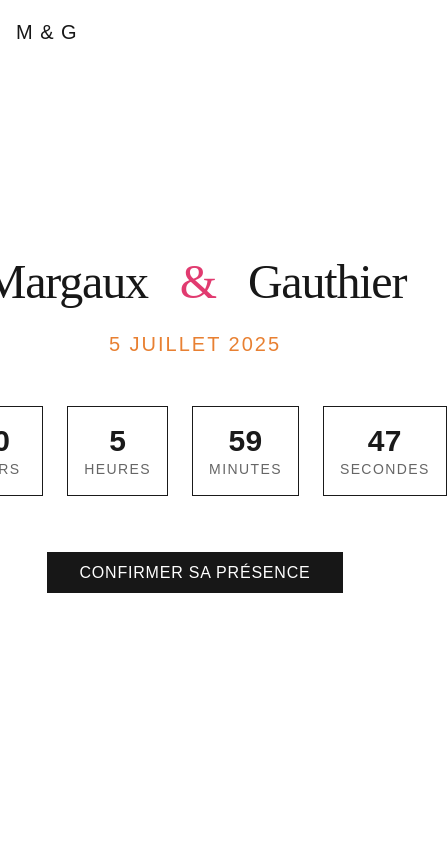
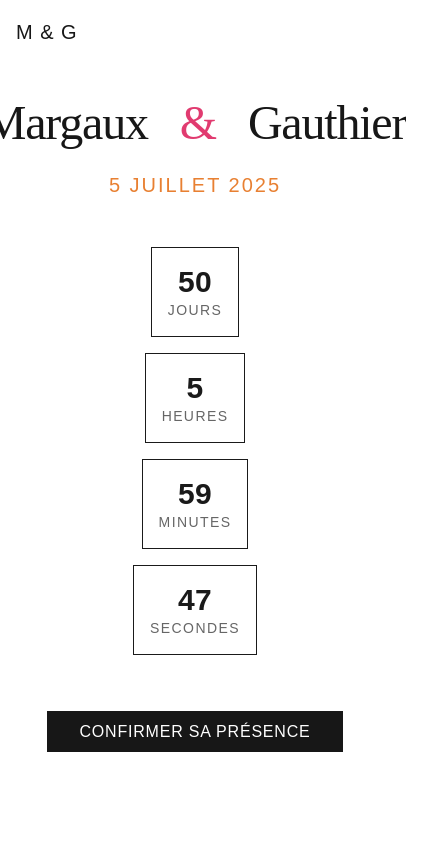
Before and after one commit to Slipaclous/margauxetgauthier, a Next.js app: page / in a window 390 px wide. Shown: the top 844 px of the page, 447 px wide, since content can reach past the window. Built offline with nearby package versions, Linux system fonts and the light colour scheme; no server answers; the database is empty.

Commit message:
adjustments for prod

```diff
--- a/src/components/Countdown.tsx
+++ b/src/components/Countdown.tsx
@@ -42,7 +42,7 @@ const Countdown = () => {
   ];
 
   return (
-    <div className="flex justify-center space-x-6 md:space-x-12">
+    <div className="flex flex-col items-center gap-4 md:flex-row md:justify-center md:gap-12">
       {timeBlocks.map((block) => (
         <motion.div
           key={block.label}
@@ -50,7 +50,7 @@ const Countdown = () => {
           animate={{ scale: 1 }}
           className="text-center"
         >
-          <div className="border-2 border-[var(--color-black)] p-4 min-w-[100px]">
+          <div className="border-2 border-[var(--color-black)] p-4 min-w-[80px] md:min-w-[100px]">
             <div className="text-3xl md:text-4xl font-bold text-[var(--color-black)]">
               {block.value}
             </div>
```
